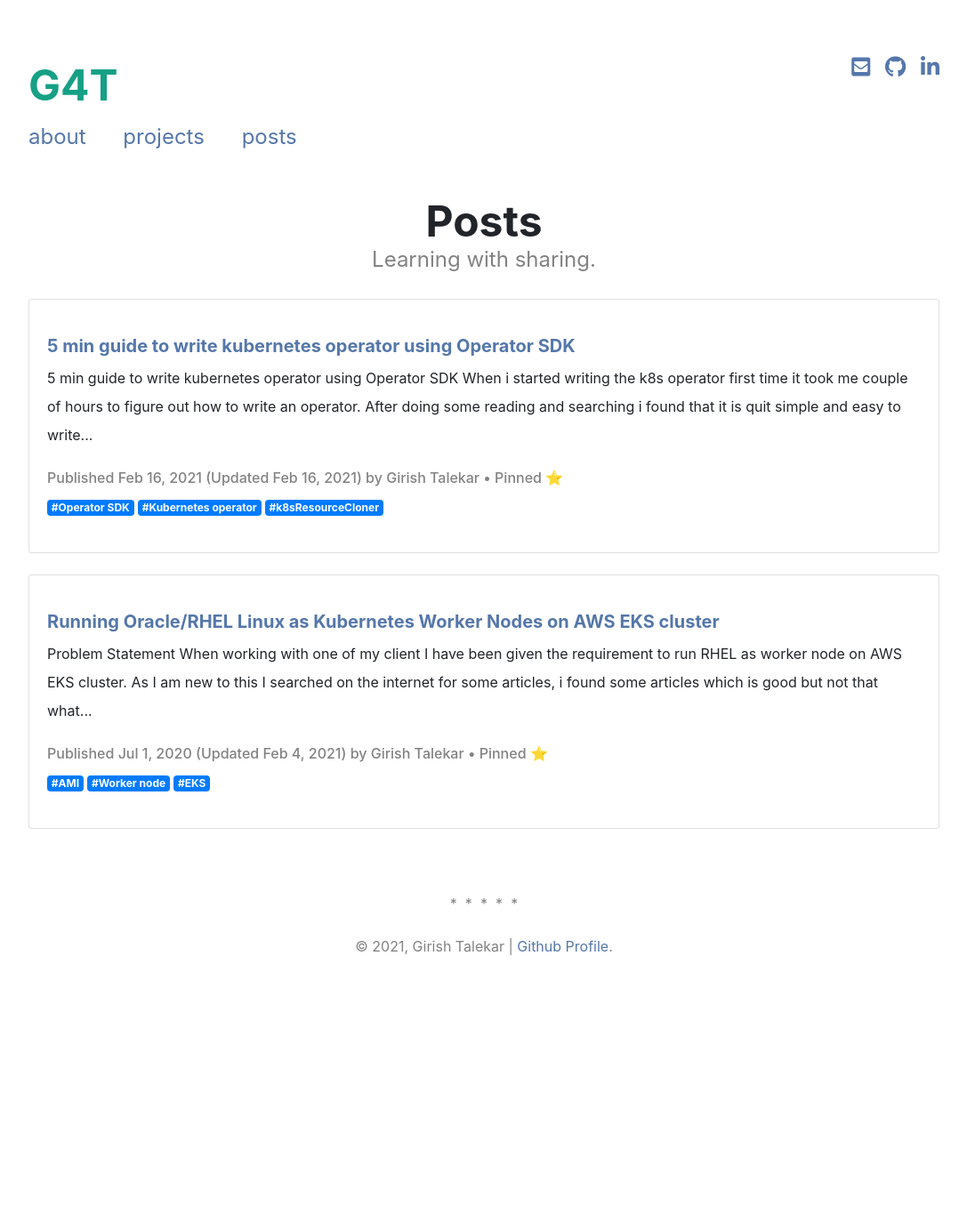
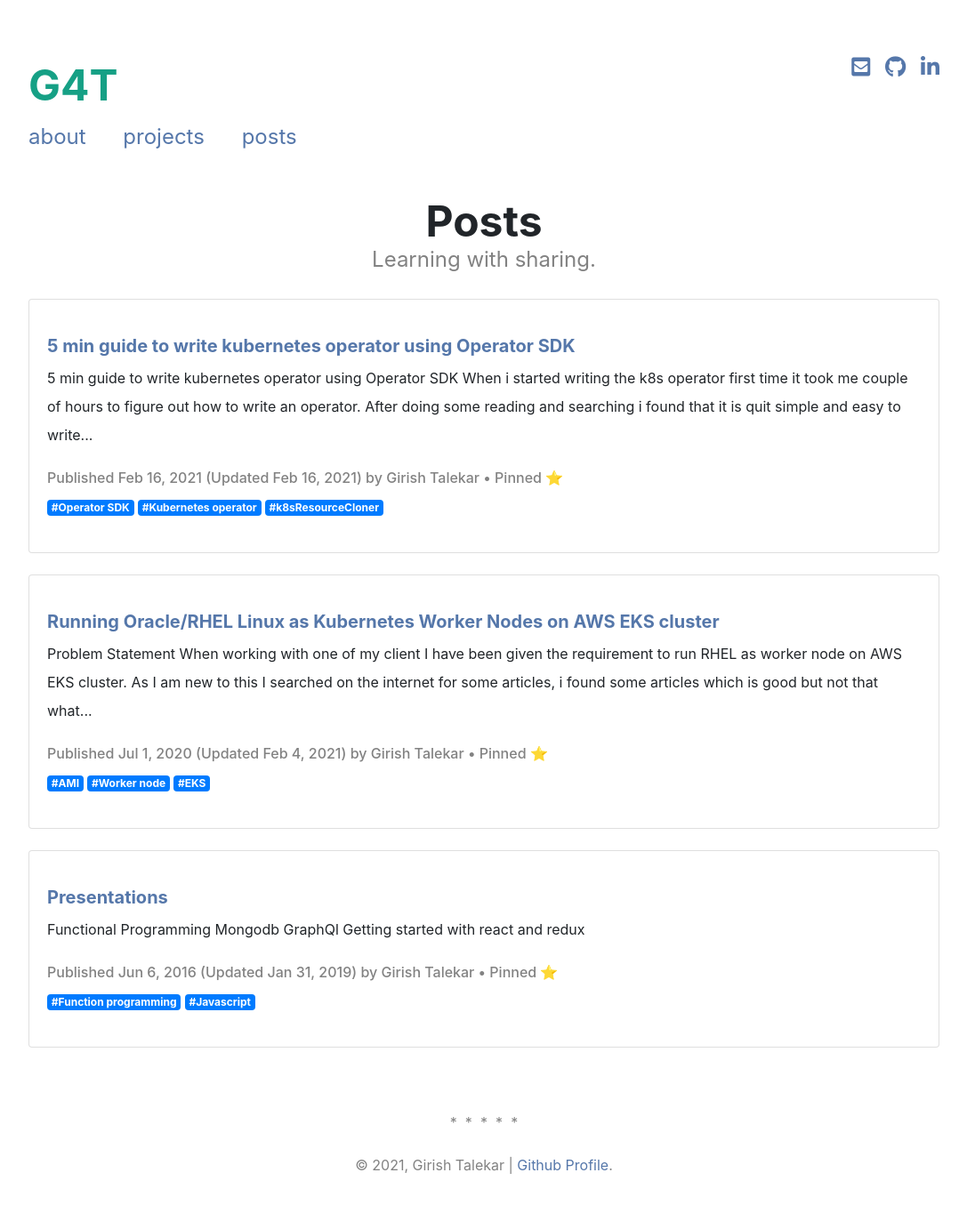
Before and after one commit to girishg4t/girishg4t.github.io, a Jekyll site: the page built from pages/posts.html, in a window 1280 px wide. Shown: the whole page at 89% size, without its empty margins (96-1183 px from the left). Built offline with Jekyll 4.4.1, drawn with Linux system fonts in a browser that asks for light colours; nearby versions of some CDN libraries; a style sheet for code colours, icons or effects is not loaded; before the commit the page ends 1136 px from its top, so only the background shows below that.

Commit message:
updated site

```diff
--- /dev/null
+++ b/_posts/2016-06-06-fp.md
@@ -0,0 +1,16 @@
+---
+layout: post
+title: Presentations
+date:   2016-06-06
+updated: 2019-01-31
+pin: true
+tags: [Function programming, Javascript]
+---
+
+# Functional Programming
+![Input File](/assets/presentation/Functional Programmisg.pptx)
+# Mongodb
+
+# GraphQl
+
+# Getting started with react and redux
--- a/pages/redirects/r.md
+++ b/pages/redirects/r.md
@@ -1,4 +1,4 @@
 ---
 permalink: /r/
-redirect_link: https://ritijjain.com/assets/files/Resume.pdf
+redirect_link: https://girish.com/assets/files/Resume.pdf
 ---
```
Also changed, not shown: pages/redirects/resume.md (+1 -1 lines), assets/img/connectpie-page.png (deleted), assets/img/dis1.png (deleted), assets/img/dis2.png (deleted), assets/img/dis3.png (deleted), assets/img/dis4.png (deleted), assets/img/dis5.png (deleted), assets/img/google-pagespeed-insights.png (deleted), assets/img/project-page.png (deleted), assets/img/weather-meter.jpg (deleted), assets/img/weatherpie-page.png (deleted), 4 other files.
